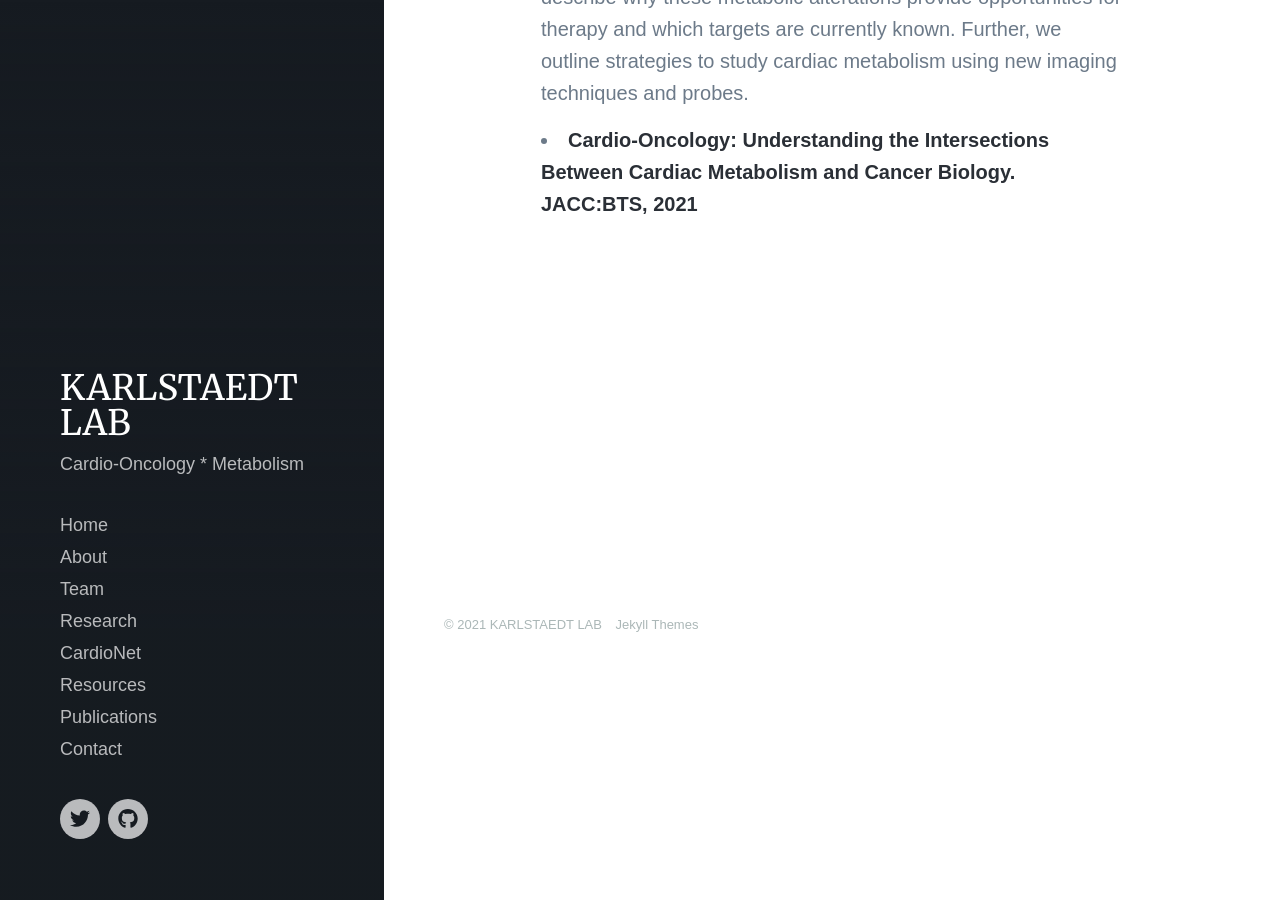
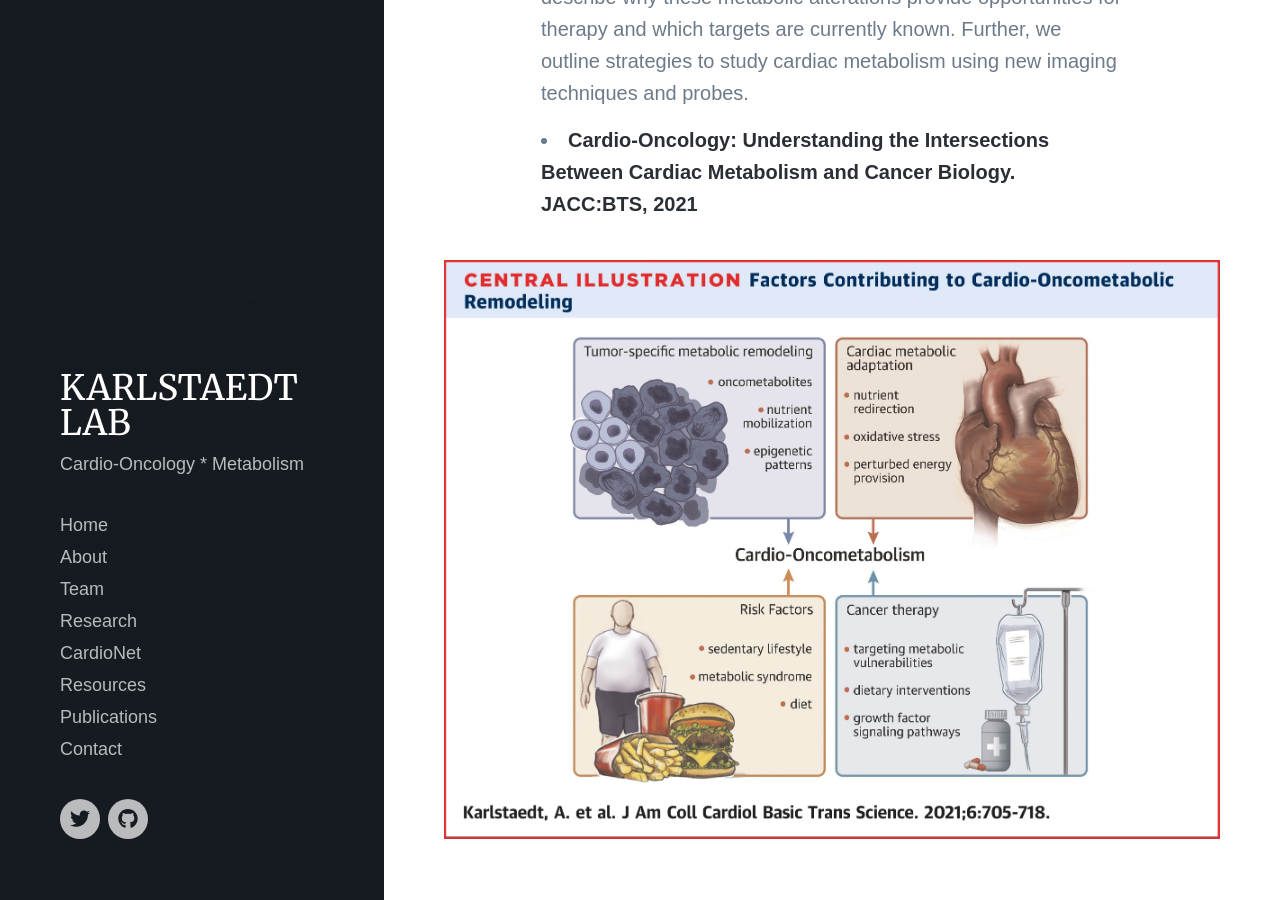
Before and after one commit to karlstaedtlab/cardionet, a Jekyll site: the page built from _posts/2021-10-12-jacc-bts.md, in a window 1280 px wide and 900 px high, scrolled down 432 px. Built offline with Jekyll 4.4.1, drawn with Linux system fonts in a browser that asks for light colours; nearby versions of some CDN libraries; some web fonts are replaced.

Commit message:
Update and rename 2021-10-12-post.md to 2021-10-12-jacc-bts.md

```diff
--- a/_posts/2021-10-12-post.md
+++ b/_posts/2021-10-12-jacc-bts.md
@@ -12,3 +12,5 @@ which targets are currently known. Further, we outline strategies to study cardi
 
 
 * [Cardio-Oncology: Understanding the Intersections Between Cardiac Metabolism and Cancer Biology. JACC:BTS, 2021](https://www.jacc.org/doi/10.1016/j.jacbts.2021.05.008)
+
+![Summary](/images/fx1.jpg)
```
